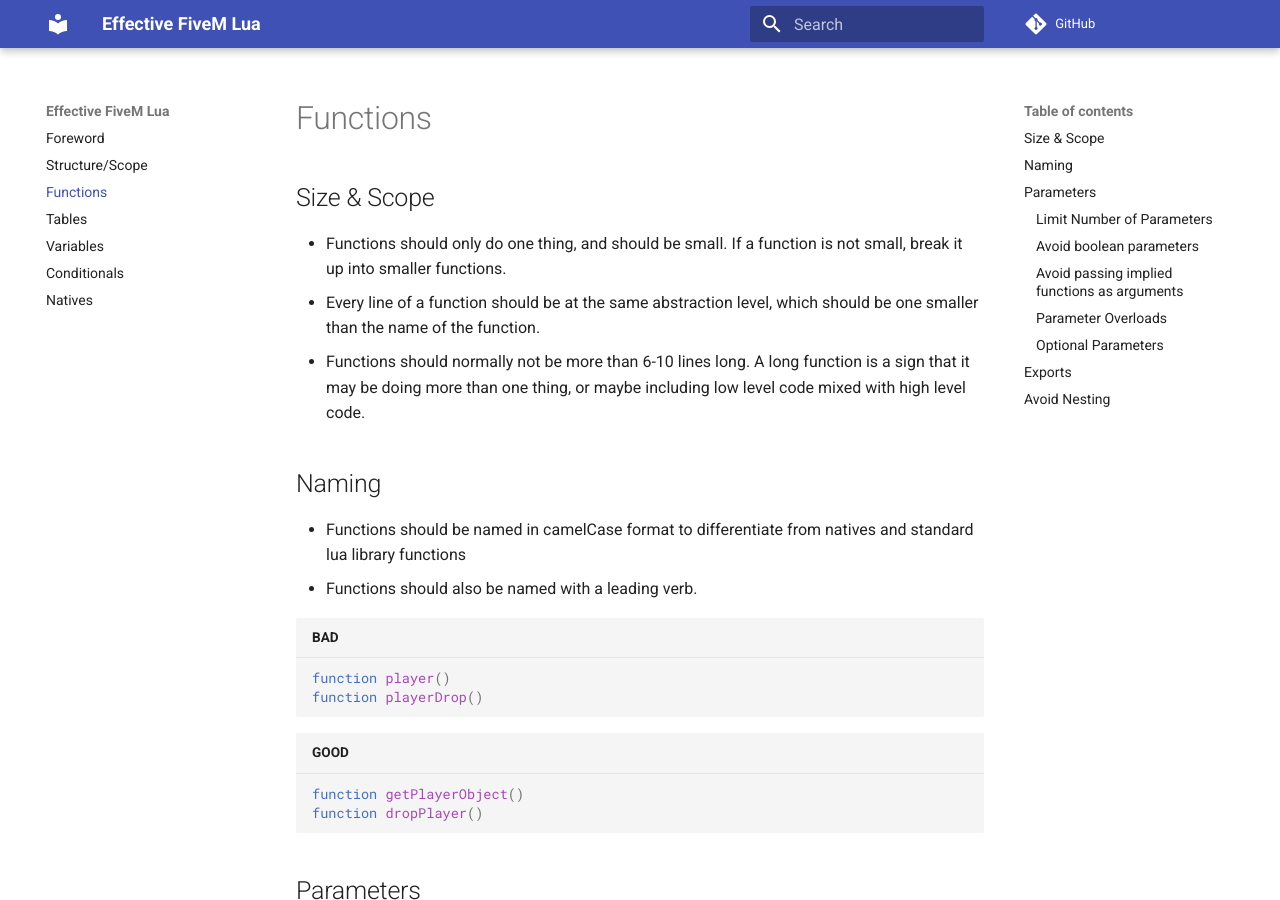
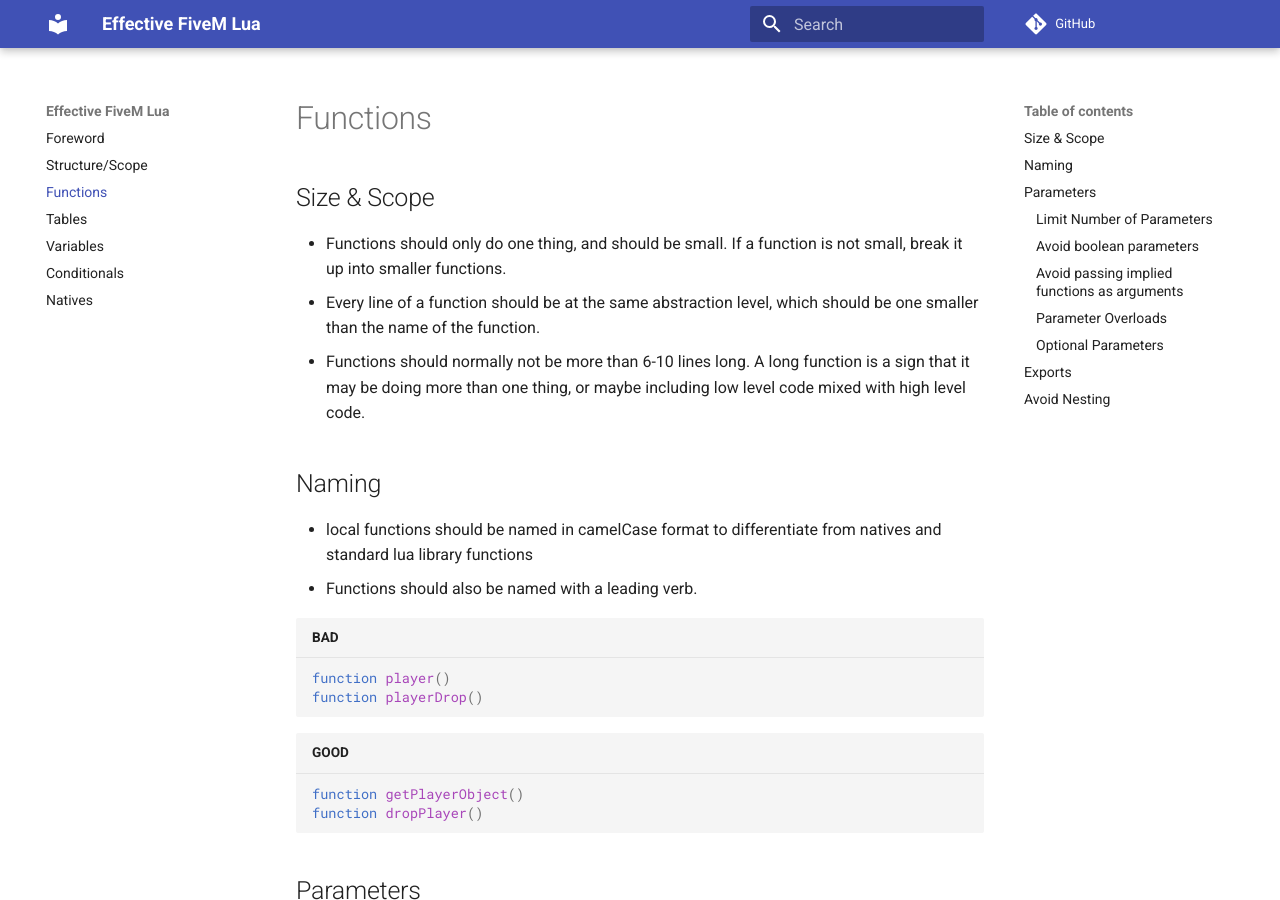
Before and after one commit to Manason/effective-fivem-lua, an MkDocs documentation site: the page built from docs/functions.md, in a window 1280 px wide and 900 px high. Built offline with MkDocs 1.6.1 and Material for MkDocs 9.7.7, drawn with Linux system fonts in a browser that asks for light colours; comment, search, counter and statistics services are not loaded.

Commit message:
clarified that local functions should be named in camelCase format

````diff
--- a/docs/functions.md
+++ b/docs/functions.md
@@ -6,7 +6,7 @@
 - Functions should normally not be more than 6-10 lines long. A long function is a sign that it may be doing more than one thing, or maybe including low level code mixed with high level code.
 
 ## Naming
-- Functions should be named in camelCase format to differentiate from natives and standard lua library functions
+- local functions should be named in camelCase format to differentiate from natives and standard lua library functions
 - Functions should also be named with a leading verb.
 
 ```lua title="BAD"
````
